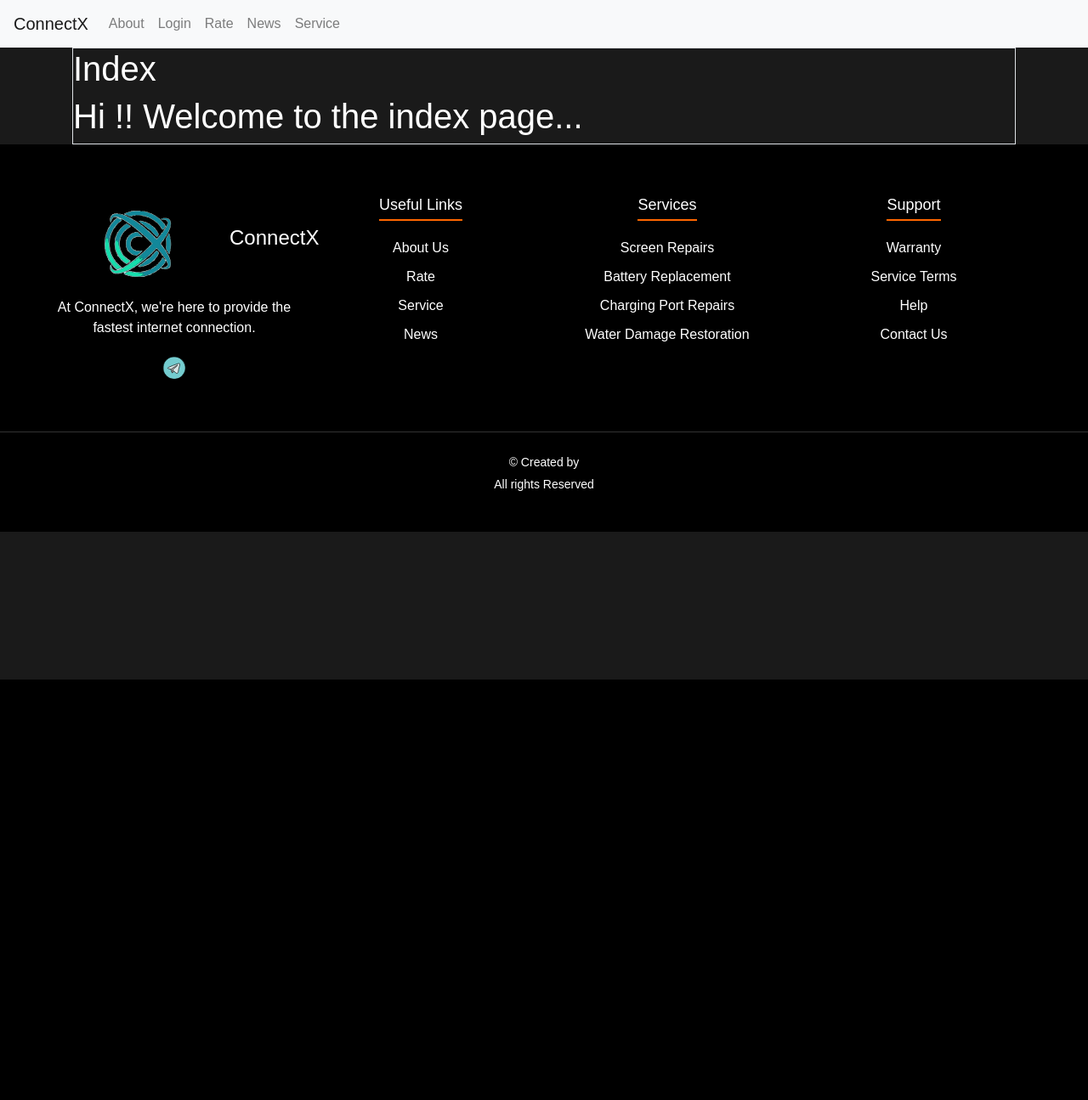
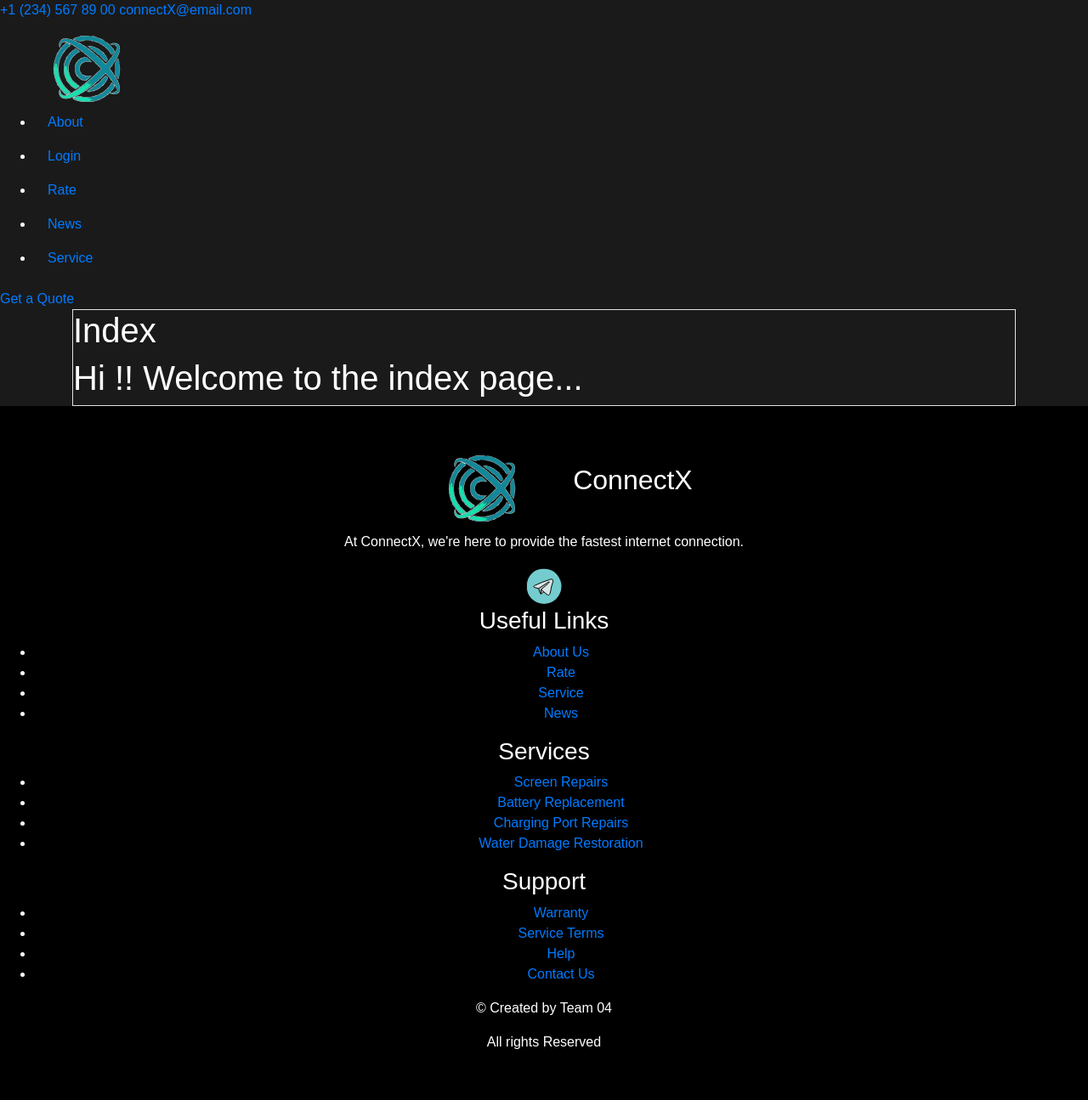
Before and after one commit to Massonus/ConnectX, a Flask app: page / in a window 1280 px wide. Shown: the whole page at 85% size. Before the commit the page ends 800 px from the top, so only its background shows below. Run offline with Flask 3, Linux system fonts and the light colour scheme; parts of the project's set-up code (start-up, migrations or seed data) failed here and were passed over; some libraries are stand-ins or nearby versions.

Commit message:
added header

```diff
--- a/application/static/css/styles.css
+++ b/application/static/css/styles.css
@@ -11,84 +11,3 @@ body {
     color: #ffffff;
     text-align: center;
 }
-
-.footer__container {
-    display: flex;
-    flex-wrap: wrap;
-    justify-content: space-between;
-    align-items: flex-start;
-    max-width: 1200px;
-    margin: 0 auto;
-    padding: 0 20px;
-}
-
-.footer__section {
-    flex: 1;
-    min-width: 200px;
-    margin: 20px 0;
-}
-
-.footer__title {
-    display: flex;
-    align-items: center;
-    font-size: 24px;
-    margin-bottom: 20px;
-}
-
-.footer__logo {
-    margin-right: 10px;
-}
-
-.footer__description {
-    margin-bottom: 20px;
-}
-
-.footer__social-links {
-    display: flex;
-    justify-content: center;
-    gap: 10px;
-    margin-bottom: 20px;
-}
-
-.footer__social-link img {
-    width: 30px;
-    height: 30px;
-}
-
-.footer__subtitle {
-    font-size: 18px;
-    margin-bottom: 10px;
-    border-bottom: 2px solid #ff6600;
-    display: inline-block;
-    padding-bottom: 5px;
-}
-
-.footer__list {
-    list-style: none;
-    padding: 0;
-}
-
-.footer__list-item {
-    margin: 10px 0;
-}
-
-.footer__link {
-    color: #ffffff;
-    text-decoration: none;
-}
-
-.footer__link:hover {
-    color: #ff6600;
-}
-
-.footer__bottom {
-    border-top: 1px solid #333333;
-    padding-top: 20px;
-    margin-top: 20px;
-    font-size: 14px;
-}
-
-.footer__copyright,
-.footer__rights {
-    margin: 5px 0;
-}
--- a/application/templates/base.html
+++ b/application/templates/base.html
@@ -20,32 +20,32 @@
     <title>ConnectX</title>
 </head>
 <body>
-<nav class="navbar navbar-expand-md navbar-light bg-light">
-    <a class="navbar-brand" href="{{ url_for('main.index') }}">ConnectX</a>
-    <button class="navbar-toggler" type="button" data-toggle="collapse" data-target="#navbarNav"
-            aria-controls="navbarNav" aria-expanded="false" aria-label="Toggle navigation">
-        <span class="navbar-toggler-icon"></span>
-    </button>
-    <div class="collapse navbar-collapse" id="navbarNav">
-        <ul class="navbar-nav">
-            <li class="nav-item">
-                <a class="nav-link" href="#">About</a>
-            </li>
-            <li class="nav-item">
-                <a class="nav-link" href="{{ url_for('user.login') }}">Login</a>
-            </li>
-            <li class="nav-item">
-                <a class="nav-link" href="{{ url_for('rate.show_rates') }}">Rate</a>
-            </li>
-            <li class="nav-item">
-                <a class="nav-link" href="{{ url_for('news.show_news') }}">News</a>
-            </li>
-            <li class="nav-item">
-                <a class="nav-link" href="{{ url_for('service.show_services') }}">Service</a>
-            </li>
-        </ul>
+<header class="header">
+    <div class="header_top">
+        <a class="header__phone" href="tel:+12345678900">+1 (234) 567 89 00</a>
+        <a class="header__email" href="mailto:connectX@email.com">connectX@email.com</a>
+        <div class="header__socials">
+            <a href="#" class="link-youtube"></a>
+            <a href="#" class="link-twitter"></a>
+            <a href="#" class="link-facebook"></a>
+            <a href="#" class="link-instagram"></a>
+        </div>
     </div>
-</nav>
+    <div class="header_bottom">
+        <a href="{{ url_for('main.index') }}" class="header__logo"><img src="{{ url_for('static', filename='img/header_logo.svg') }}" alt="ConnectX"></a>
+        <nav class="header_nav">
+            <ul class="header_menu">
+                <li class="nav-item"><a class="nav-link" href="#">About</a></li>
+                <li class="nav-item"><a class="nav-link" href="{{ url_for('user.login') }}">Login</a></li>
+                <li class="nav-item"><a class="nav-link" href="{{ url_for('rate.show_rates') }}">Rate</a></li>
+                <li class="nav-item"><a class="nav-link" href="{{ url_for('news.show_news') }}">News</a></li>
+                <li class="nav-item"><a class="nav-link" href="{{ url_for('service.show_services') }}">Service</a></li>
+            </ul>
+        </nav>
+        <a href="#" class="header_cta">Get a Quote</a>
+    </div>
+</header>
+
 <div class="container">
     {% block content %} {% endblock %}
 </div>
@@ -68,12 +68,14 @@
     <div class="footer__container">
         <div class="footer__section footer__section--brand">
             <h2 class="footer__title">
-                <img src="{{ url_for('static', filename='img/connectX-logo.svg') }}" alt="ConnectX" class="footer__logo">
+                <img src="{{ url_for('static', filename='img/footer-logo.svg') }}" alt="ConnectX"
+                     class="footer__logo">
                 ConnectX
             </h2>
             <p class="footer__description">At ConnectX, we're here to provide the fastest internet connection.</p>
             <div class="footer__social-links">
-                <a href="#" class="footer__social-link"><img src="{{ url_for('static', filename='img/telegram-icon.svg') }}" alt="Telegram"></a>
+                <a href="#" class="footer__social-link"><img
+                        src="{{ url_for('static', filename='img/telegram-icon.svg') }}" alt="Telegram"></a>
             </div>
         </div>
         <div class="footer__section footer__section--links">
@@ -107,9 +109,9 @@
             </ul>
         </div>
     </div>
-    <div class="footer__bottom">
-        <p class="footer__copyright">© Created by</p>
-        <p class="footer__rights">All rights Reserved</p>
+    <div class="footer_bottom">
+        <p class="copyright">© Created by Team 04</p>
+        <p class="rights">All rights Reserved</p>
     </div>
 </footer>
 
```
Also changed, not shown: application/static/img/footer-logo.svg (renamed from application/static/img/connectX-logo.svg), application/static/img/header_logo.svg (added).
